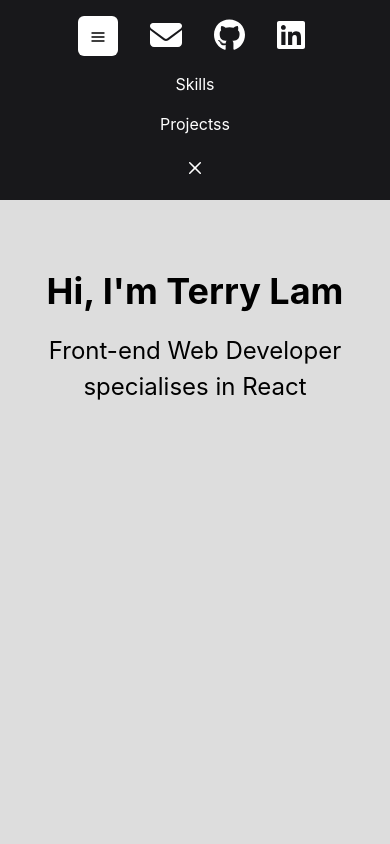
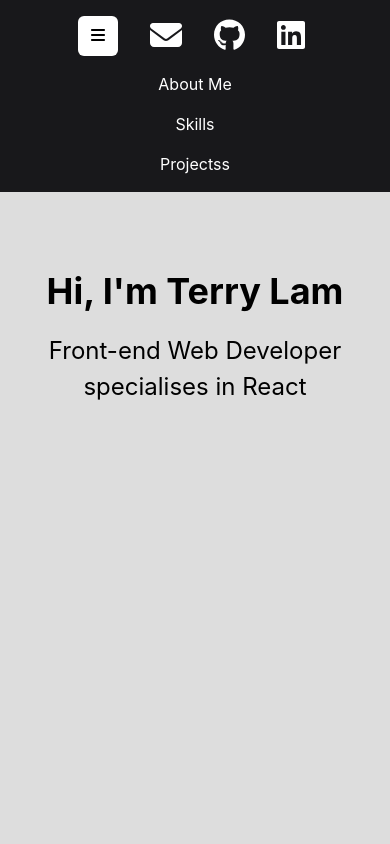
Before and after one commit to terry-lws/terry-lws.github.io, a React (Create React App) app: page / in a window 390 px wide. Both pictures are taken after a click on the button "Open Menu". Shown: the top 844 px of the page. Built offline with nearby package versions, Linux system fonts and the light colour scheme.

Commit message:
Change hamburger icon

```diff
--- a/src/components/Header.js
+++ b/src/components/Header.js
@@ -1,4 +1,3 @@
-import React, { useState } from "react";
 import { CopyToClipboard } from "react-copy-to-clipboard";
 import { FontAwesomeIcon } from "@fortawesome/react-fontawesome";
 import { faEnvelope } from "@fortawesome/free-solid-svg-icons";
@@ -6,9 +5,10 @@ import {
   faGithub,
   faLinkedin,
 } from "@fortawesome/free-brands-svg-icons";
-import { CloseButton, IconButton, Box, HStack, VStack, useToast, Tooltip } from "@chakra-ui/react";
+import { IconButton, Box, HStack, VStack, useToast, Tooltip } from "@chakra-ui/react";
 import { useDisclosure } from "@chakra-ui/react";
-import { HamburgerIcon } from "@chakra-ui/icons";
+//import { HamburgerIcon } from "@chakra-ui/icons";
+import { faBars } from "@fortawesome/free-solid-svg-icons";
 
 const socials = [
   {
@@ -63,7 +63,7 @@ const Header = () => {
         >
           <nav>
             <HStack spacing={8}>
-              <IconButton
+              {/* <IconButton
                 size="md"
                 icon={<HamburgerIcon />}
                 aria-label="Open Menu"
@@ -71,6 +71,24 @@ const Header = () => {
                 backgroundColor="white"
                 color="black"
                 onClick={onOpen}
+              /> */}
+              <IconButton
+                size="md"
+                icon={
+                  <FontAwesomeIcon
+                    icon={faBars}
+                    transition="transform 0.2s ease-in-out"
+                    transform={isOpen ? "rotate(90deg)" : ""}
+
+                  />
+                }
+                display={{ md: "none" }}
+                aria-label={isOpen ? "Close Menu" : "Open Menu"}
+                backgroundColor="white"
+                color="black"
+                onClick={isOpen ? onClose : onOpen}
+                _hover={{ backgroundColor: "whiteAlpha.800" }}
+                _active={{ backgroundColor: "whiteAlpha.900" }}
               />
               <CopyToClipboard text={socials.find(p => p.icon === faEnvelope).url}>
                 <div>
@@ -105,6 +123,9 @@ const Header = () => {
           </nav>
           <nav>
             <HStack spacing={8} display={{ base: "none", md: "flex" }}>
+              <a href="#bio" onClick={handleClick("bio")}>
+                About Me
+              </a>
               <a href="#skills" onClick={handleClick("skills")}>
                 Skills
               </a>
@@ -121,13 +142,15 @@ const Header = () => {
         {isOpen ? (
           <Box pb={4}>
             <VStack spacing={4}>
+              <a href="#bio" onClick={handleClick("bio")}>
+                About Me
+              </a>
               <a href="#skills" onClick={handleClick("skills")}>
                 Skills
               </a>
               <a href="#projects" onClick={handleClick("projects")}>
                 Projectss
               </a>
-              <CloseButton onClick={onClose} />
             </VStack>
           </Box>
         ) : null}
```
